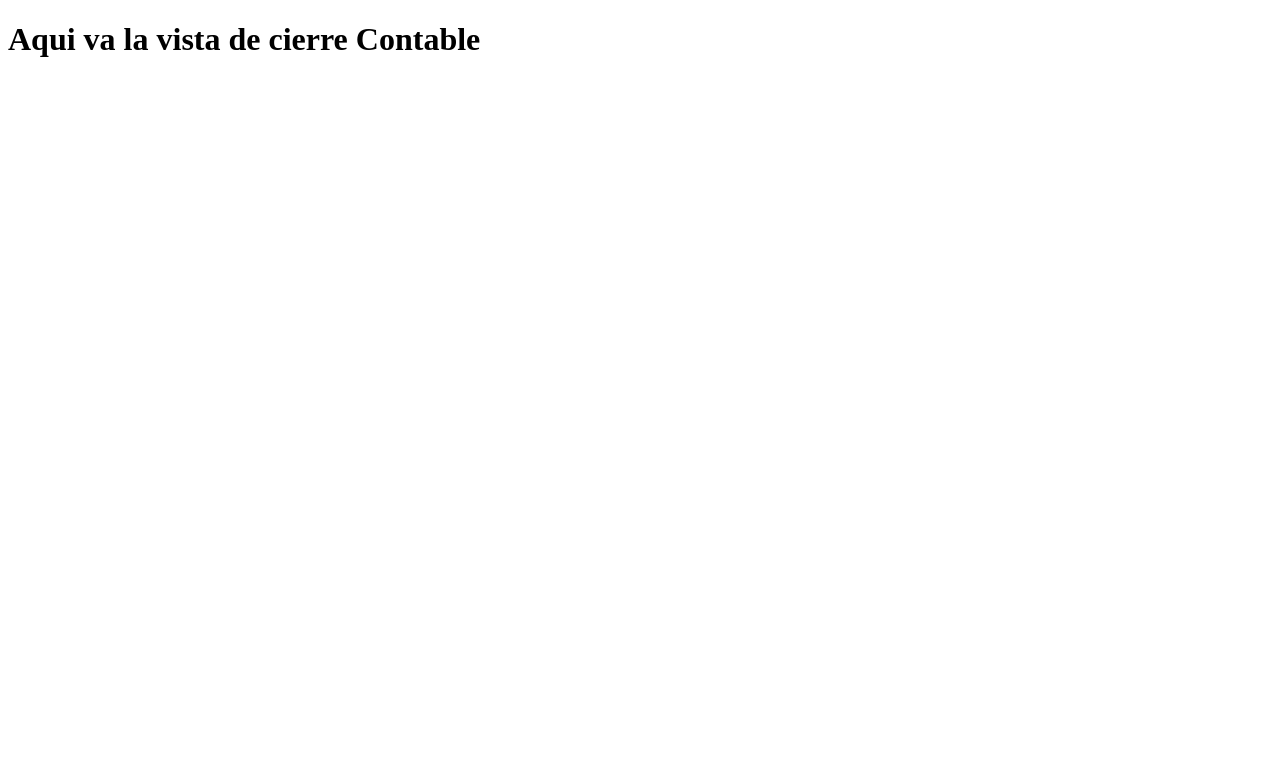
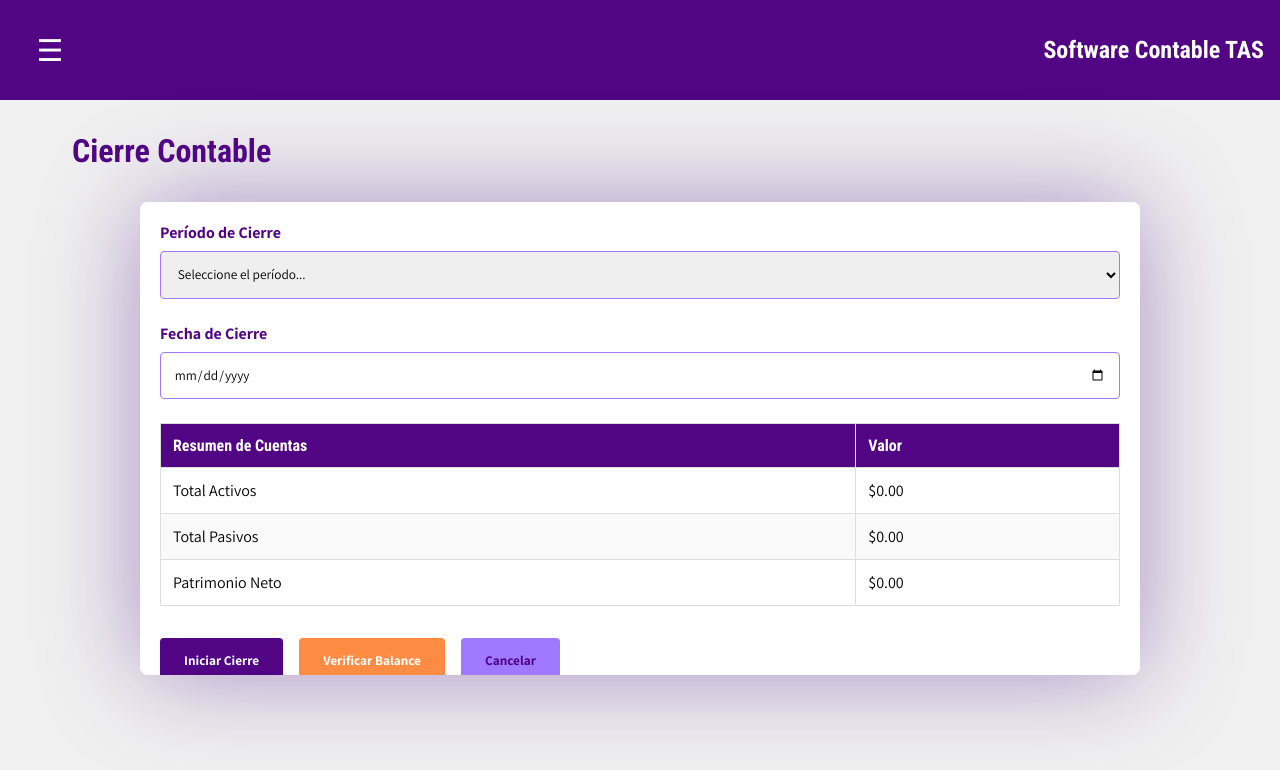
Before and after one commit to kenetcode/accounting-software, a Django app: template accounting/templates/cierreContable.html in a window 1280 px wide. Shown: the top 770 px of the page. Run offline with Django 3.2, Linux system fonts and the light colour scheme; the template is opened without the code that fills it, so the values that code supplies are empty.

Commit message:
:wheelchair:Pantallas de cierre contable (betas), views y urls actualizadas.

```diff
--- /dev/null
+++ b/accounting/static/css/cierreContable.css
@@ -0,0 +1,210 @@
+@import url('https://fonts.googleapis.com/css2?family=Assistant:wght@200..800&family=Roboto+Condensed:ital,wght@0,100..900;1,100..900&display=swap');
+
+:root {
+    --primary-color: #9f79ff;
+    --secondary-color: #510585;
+    --tertiary-color: #3b00b3;
+    --quarter-color: #ff8c42;
+    --white: #fff;
+    --bg-color: #f0f0f0;
+    --primary-font: "Assistant", sans-serif;
+    --secondary-font: "Roboto Condensed", sans-serif;
+    --shadow: 0 0 100px rgba(69, 3, 131, 0.404);
+}
+
+/* Reset básico */
+* {
+    margin: 0;
+    padding: 0;
+    box-sizing: border-box;
+}
+
+body {
+    font-family: var(--primary-font);
+    background-color: var(--bg-color);
+    min-height: 100vh;
+    overflow-x: hidden;
+}
+
+/* Header */
+
+.title {
+    color: var(--white);
+    font-family: var(--secondary-font);
+    font-size: clamp(1.25rem, 2vw + 0.5rem, 1.5rem);
+}
+
+.cierre-contable-container {
+    padding: clamp(1rem, 3vw, 2rem);
+    max-width: 1200px;
+    margin: 0 auto;
+}
+
+.section-title {
+    color: var(--secondary-color);
+    margin-bottom: 1.5rem;
+    font-family: var(--secondary-font);
+    font-size: clamp(1.5rem, 2.5vw, 2rem);
+}
+
+/* Tabla */
+.table-container {
+    background-color: var(--white);
+    border-radius: 8px;
+    padding: clamp(1rem, 2vw, 1.25rem);
+    box-shadow: var(--shadow);
+    width: min(100%, 1000px);
+    height: 55vh;
+    /* max-height: 80vh; */
+    margin: 2rem auto;
+    overflow-x: auto;
+}
+
+.cierre-contable-table {
+    width: 100%;
+    border-collapse: collapse;
+    min-width: 600px; /* Asegura que la tabla no se comprima demasiado */
+}
+
+.cierre-contable-table th,
+.cierre-contable-table td {
+    padding: 0.75rem;
+    text-align: left;
+    border: 1px solid #ddd;
+}
+
+.cierre-contable-table th {
+    background-color: var(--secondary-color);
+    color: var(--white);
+    font-family: var(--secondary-font);
+    position: sticky;
+    top: 0;
+}
+
+.cierre-contable-table tr:nth-child(even) {
+    background-color: #f9f9f9;
+}
+
+.cierre-contable-table tr:hover {
+    background-color: #f5f5f5;
+}
+
+/* Form Elements */
+.form-group {
+    margin-bottom: 1.5rem;
+}
+
+label {
+    display: block;
+    margin-bottom: 0.5rem;
+    font-weight: bold;
+    color: var(--secondary-color);
+}
+
+input, select {
+    width: 100%;
+    padding: 0.8rem;
+    border: 1px solid var(--primary-color);
+    border-radius: 4px;
+    font-family: var(--primary-font);
+}
+
+/* Buttons */
+.buttons {
+    display: flex;
+    gap: 1rem;
+    margin-top: 2rem;
+}
+
+button {
+    padding: 0.8rem 1.5rem;
+    border: none;
+    border-radius: 4px;
+    cursor: pointer;
+    font-weight: bold;
+    font-family: var(--primary-font);
+    transition: transform 0.2s;
+}
+
+button:hover {
+    transform: translateY(-2px);
+}
+
+.btn-primary {
+    background-color: var(--secondary-color);
+    color: var(--white);
+}
+
+.btn-secondary {
+    background-color: var(--primary-color);
+    color: var(--secondary-color);
+}
+
+.btn-warning {
+    background-color: var(--quarter-color);
+    color: var(--white);
+}
+
+/* Responsive Design */
+@media (max-width: 1024px) {
+    .table-container {
+        margin: 1rem auto;
+        padding: 1rem;
+    }
+}
+
+@media (max-width: 768px) {
+    #sidebar {
+        width: 0;
+        overflow: hidden;
+        position: fixed;
+        top: 0;
+        left: 0;
+        height: 100vh;
+        z-index: 1000;
+        transition: width 0.3s ease;
+    }
+
+    #sidebar.active {
+        width: min(80%, 250px);
+    }
+
+    .main-content {
+        margin-left: 0;
+        width: 100%;
+        transition: margin 0.3s ease;
+    }
+
+    .main-content.sidebar-active {
+        margin-left: min(80%, 250px);
+    }
+}
+
+@media (max-width: 480px) {
+    .content-header {
+        padding: 0.5rem;
+    }
+
+    .cierre-contable-container {
+        padding: 0.5rem;
+    }
+
+    .table-container {
+        padding: 0.5rem;
+        margin: 0.5rem auto;
+    }
+}
+
+/* Utilidades para scroll horizontal en móviles */
+.table-container::-webkit-scrollbar {
+    height: 6px;
+}
+
+.table-container::-webkit-scrollbar-track {
+    background: #f1f1f1;
+}
+
+.table-container::-webkit-scrollbar-thumb {
+    background: var(--secondary-color);
+    border-radius: 3px;
+}
--- /dev/null
+++ b/accounting/static/js/cierreContable.js
@@ -0,0 +1,50 @@
+// script.js
+document.addEventListener('DOMContentLoaded', function() {
+    // Sidebar Toggle
+    const toggleButton = document.querySelector('.toggle-button');
+    const sidebar = document.getElementById('sidebar');
+    const mainContent = document.querySelector('.main-content');
+
+    toggleButton.addEventListener('click', function() {
+        sidebar.classList.toggle('active');
+        mainContent.classList.toggle('sidebar-active');
+    });
+});
+
+function iniciarCierre() {
+    const periodo = document.getElementById('periodo').value;
+    const fecha = document.getElementById('fecha').value;
+
+    if (!periodo || !fecha) {
+        alert('Por favor complete todos los campos');
+        return;
+    }
+
+    // Aquí iría la lógica para iniciar el cierre
+    alert('Iniciando proceso de cierre contable...');
+}
+
+function verificarBalance() {
+    // Simulación de cálculos de balance
+    const activos = Math.random() * 1000000;
+    const pasivos = Math.random() * 600000;
+    const patrimonio = activos - pasivos;
+
+    document.getElementById('totalActivos').textContent = formatMoney(activos);
+    document.getElementById('totalPasivos').textContent = formatMoney(pasivos);
+    document.getElementById('patrimonio').textContent = formatMoney(patrimonio);
+}
+
+function cancelar() {
+    if (confirm('¿Está seguro que desea cancelar el proceso?')) {
+        document.getElementById('periodo').value = '';
+        document.getElementById('fecha').value = '';
+        document.getElementById('totalActivos').textContent = '$0.00';
+        document.getElementById('totalPasivos').textContent = '$0.00';
+        document.getElementById('patrimonio').textContent = '$0.00';
+    }
+}
+
+function formatMoney(amount) {
+    return '$' + amount.toFixed(2).replace(/\d(?=(\d{3})+\.)/g, '$&,');
+}
--- a/accounting/templates/cierreContable.html
+++ b/accounting/templates/cierreContable.html
@@ -1,11 +1,92 @@
+<!-- index.html -->
 <!DOCTYPE html>
-<html lang="en">
+<html lang="es">
+
 <head>
     <meta charset="UTF-8">
     <meta name="viewport" content="width=device-width, initial-scale=1.0">
-    <title>Aqui va la vista de cierre Contable</title>
+    <title>Cierre Contable - TAS</title>
+    <link rel="stylesheet" href="../static/css/sidebar.css">
+    <link rel="stylesheet" href="../static/css/cierreContable.css">
 </head>
+
 <body>
-    <h1>Aqui va la vista de cierre Contable</h1>
+    <!-- Sidebar -->
+    <section id="sidebar">
+        <div class="toggle-button">
+            <span class="activate">&#9776;</span>
+            <span class="deactivate">&#9668;</span>
+        </div>
+        <ul>
+            <li><img src="../static/img/logo.webp" alt="logo"></li>
+            <li class="home-button">Home</li>
+            <li class="transacciones-button">Transacciones</li>
+            <li class="costos-button">Control de Costos</li>
+            <li class="catalogo-button">Catalogo de Cuentas</li>
+            <li class="libro-button">Libro Mayor</li>
+            <li class="estados-button" style="display: none;">Estados Financieros</li>
+            <li class="cierre-button">Cierre Contable</li>
+            <li class="cerrar-sesion">Cerrar Sesion</li>
+        </ul>
+    </section>
+    <div class="container-header">
+        <div class="content-header">
+            <h1 class="title">Software Contable TAS</h1>
+        </div>
+    </div>
+    <main class="main-content">
+        <div class="cierre-contable-container">
+            <h2 class="section-title">Cierre Contable</h2>
+
+            <main class="table-container">
+                <div class="form-group">
+                    <label for="periodo">Período de Cierre</label>
+                    <select id="periodo">
+                        <option value="">Seleccione el período...</option>
+                        <option value="mensual">Mensual</option>
+                        <option value="trimestral">Trimestral</option>
+                        <option value="anual">Anual</option>
+                    </select>
+                </div>
+
+                <div class="form-group">
+                    <label for="fecha">Fecha de Cierre</label>
+                    <input type="date" id="fecha">
+                </div>
+
+                <table class="cierre-contable-table">
+                    <thead>
+                        <tr>
+                            <th>Resumen de Cuentas</th>
+                            <th>Valor</th>
+                        </tr>
+                    </thead>
+                    <tbody>
+                        <tr>
+                            <td>Total Activos</td>
+                            <td id="totalActivos">$0.00</td>
+                        </tr>
+                        <tr>
+                            <td>Total Pasivos</td>
+                            <td id="totalPasivos">$0.00</td>
+                        </tr>
+                        <tr>
+                            <td>Patrimonio Neto</td>
+                            <td id="patrimonio">$0.00</td>
+                        </tr>
+                    </tbody>
+                </table>
+
+                <div class="buttons">
+                    <button class="btn-primary" onclick="iniciarCierre()">Iniciar Cierre</button>
+                    <button class="btn-warning" onclick="verificarBalance()">Verificar Balance</button>
+                    <button class="btn-secondary" onclick="cancelar()">Cancelar</button>
+                </div>
+            </main>
+        </div>
+    </main>
+    <script src="../static/js/sidebar.js"></script>
+    <script src="../static/js/cierreContable.js"></script>
 </body>
+
 </html>
--- a/accounting/templates/estadosFinancieros.html
+++ b/accounting/templates/estadosFinancieros.html
@@ -42,13 +42,13 @@
                         <button class="options-button" onclick="balanceComprobacion()">
                             Balance de Comprobación
                         </button>
-                        <button class="options-button">
+                        <button class="options-button" onclick="estadoResultados()">
                             Estado de Resultados
                         </button>
-                        <button class="options-button">
+                        <button class="options-button" onclick="estadoCapital()">
                             Estado de Capital
                         </button>
-                        <button class="options-button">
+                        <button class="options-button" onclick="balanceGeneral()">
                             Balance General
                         </button>
                     </div>
--- a/accounting/urls.py
+++ b/accounting/urls.py
@@ -16,6 +16,9 @@ urlpatterns = [
     #-------------------------------------------------------------------------------------------------------------
     path('estadosfinancieros/', views.estadosFinancieros_view, name='estadosFinancieros'),
     path('balancedecomprobacion/', views.balanceDeComprobacion_view, name='balanceDeComprobacion'),
+    path('estadoderesultados/', views.estadoDeResultados_view, name='estadoDeResultados'),
+    path('estadodecapital/', views.estadoDeCapital_view, name='estadoDeCapital'),
+    path('balancegeneral/', views.balanceGeneral_view, name='balanceGeneral'),
     #-------------------------------------------------------------------------------------------------------------
     path('libromayor/', views.libroMayor_view, name='libroMayor'),
     path('cierrecontable/', views.cierreContable_view, name='cierreContable'),
--- a/accounting_software/urls.py
+++ b/accounting_software/urls.py
@@ -32,4 +32,8 @@ urlpatterns = [
     path('balancedecomprobacion/', include('accounting.urls')),
     path('libromayor/', include('accounting.urls')),
     path('cierrecontable/', include('accounting.urls')),
+    #Path que añadio Benitez
+    path('estadoderesultados/', include('accounting.urls')),
+    path('estadodecapital/', include('accounting.urls')),
+    path('balancegeneral/', include('accounting.urls')),
 ]
```
Also changed, not shown: accounting/static/js/estadosFinancieros.js (+12 -0 lines).
